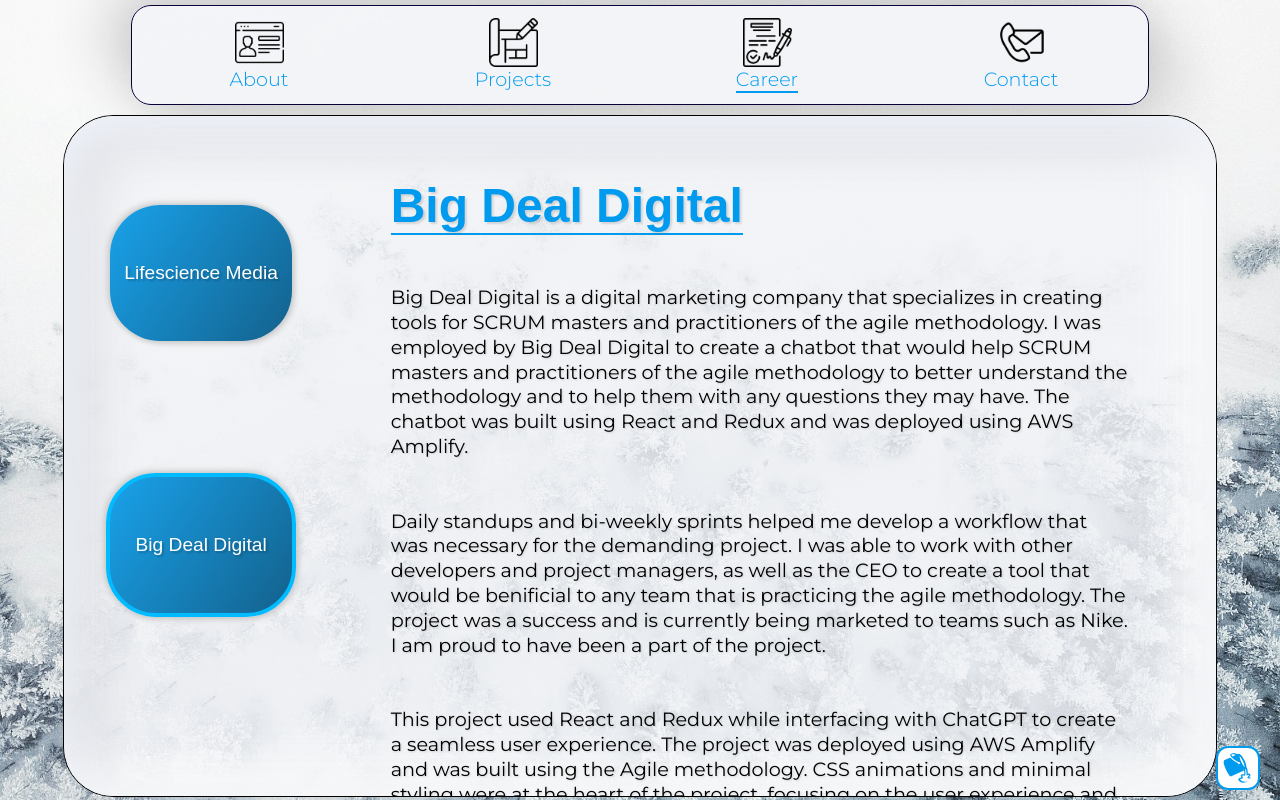
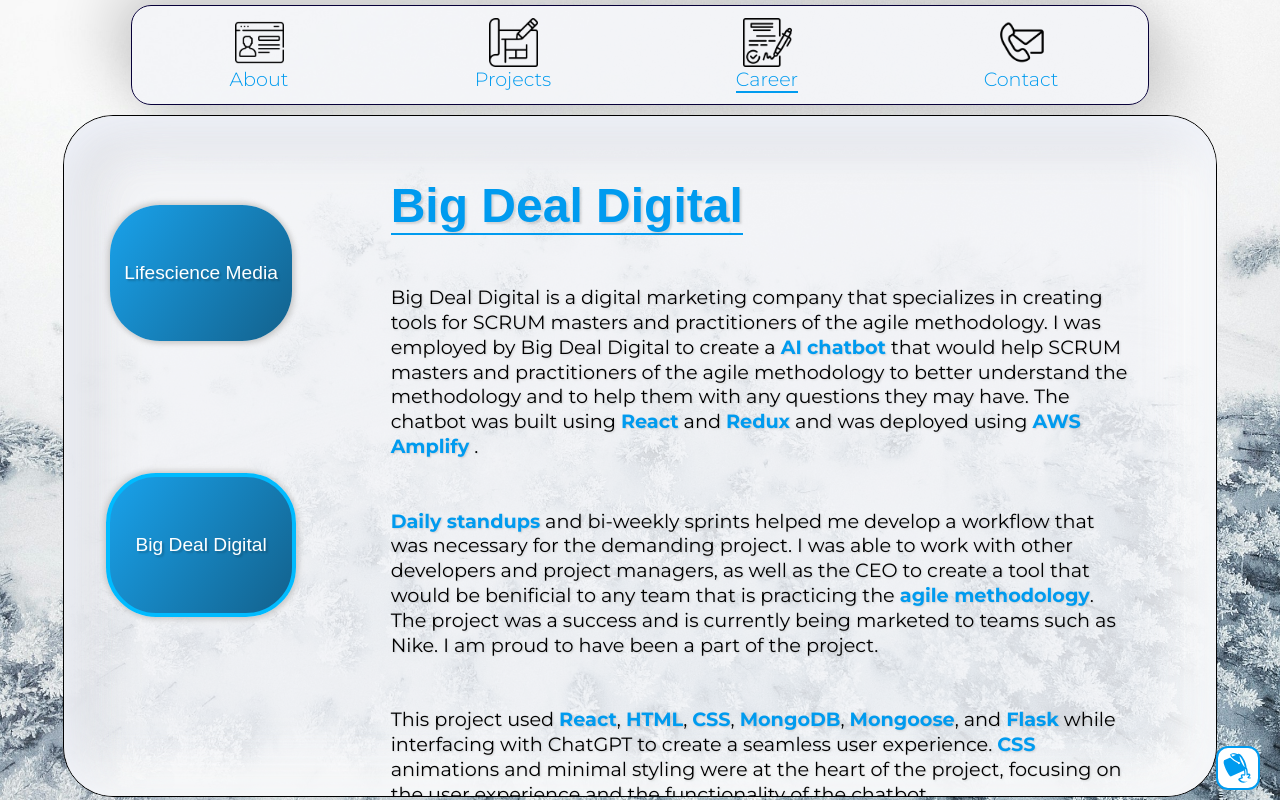
Before and after one commit to Sleightttt/Austin_Roach, a React (Create React App) app in the folder planner-app/: page /career in a window 1280 px wide. Both pictures are taken after a click on the element "Big Deal Digital". Built offline with nearby package versions, Linux system fonts and the light colour scheme.

Commit message:
added titles and projects styling

```diff
--- a/planner-app/src/components/Contract/Contract.css
+++ b/planner-app/src/components/Contract/Contract.css
@@ -60,8 +60,7 @@
   font-family: "Montserrat", sans-serif;
   margin: 3% 5%;
   font-size: 1.2rem;
-  display: flex;
-  flex-direction: column;
+
   align-items: center;
   line-height: 1.3;
 }
--- a/planner-app/src/components/Contract/index.js
+++ b/planner-app/src/components/Contract/index.js
@@ -33,27 +33,144 @@ const Contract = ({ activeTheme }) => {
     return { textStyle, boxStyle, borderLeft };
   };
 
+  const LifeScienceMedia = () => (
+    <>
+      <div className="body-title" style={{ ...textStyle }}>
+        Lifescience Media
+      </div>
+      <div className="body-p">
+        I have been employed by Lifescience Media for many contract's as of date
+        including building{" "}
+        <span style={{ color: `${textStyle.color}`, fontWeight: "bold" }}>
+          mobile applications
+        </span>{" "}
+        from the ground up using various technologies such as{" "}
+        <span style={{ color: `${textStyle.color}`, fontWeight: "bold" }}>
+          React Native
+        </span>{" "}
+        and{" "}
+        <span style={{ color: `${textStyle.color}`, fontWeight: "bold" }}>
+          Expo GO
+        </span>
+        , interactive maps used as trade shows and conventions using basic{" "}
+        <span style={{ color: `${textStyle.color}`, fontWeight: "bold" }}>
+          HTML{" "}
+        </span>
+        and{" "}
+        <span style={{ color: `${textStyle.color}`, fontWeight: "bold" }}>
+          CSS
+        </span>
+        , and interactive games using{" "}
+        <span style={{ color: `${textStyle.color}`, fontWeight: "bold" }}>
+          Unity
+        </span>
+        . Most of these projects are under NDA, aside from my most recent
+        endevour, the mobile companion application for the Teleflex Arrow EZ-IO
+        Arrow.
+      </div>
+      <div className="body-p">
+        My time with the company has allowed me to grow exponentiallly as a
+        developer.{" "}
+        <span style={{ color: `${textStyle.color}`, fontWeight: "bold" }}>
+          Cross-functional
+        </span>{" "}
+        teams have allowed me to work with other developers, designers, and
+        project managers to create a product that is not only functional, but
+        also visually appealing. I have also been able to work with clients to
+        understand their needs and create a product that meets their
+        expectations.
+      </div>
+      <div className="body-p">
+        Utilizing the{" "}
+        <span style={{ color: `${textStyle.color}`, fontWeight: "bold" }}>
+          Agile methodology
+        </span>
+        , I have been able to work in a fast-paced environment and have been
+        able to adapt to changes in project scope and requirements. This has
+        allowed me to work on multiple projects at once and has allowed me to
+        keep challenging myself to become to best dev I can.
+      </div>
+    </>
+  );
+
+  const BigDealDigital = () => (
+    <>
+      <div className="body-title" style={{ ...textStyle }}>
+        Big Deal Digital
+      </div>
+      <div className="body-p">
+        Big Deal Digital is a digital marketing company that specializes in
+        creating tools for SCRUM masters and practitioners of the agile
+        methodology. I was employed by Big Deal Digital to create a{" "}
+        <span style={{ color: `${textStyle.color}`, fontWeight: "bold" }}>
+          AI chatbot
+        </span>{" "}
+        that would help SCRUM masters and practitioners of the agile methodology
+        to better understand the methodology and to help them with any questions
+        they may have. The chatbot was built using{" "}
+        <span style={{ color: `${textStyle.color}`, fontWeight: "bold" }}>
+          React
+        </span>{" "}
+        and{" "}
+        <span style={{ color: `${textStyle.color}`, fontWeight: "bold" }}>
+          Redux
+        </span>{" "}
+        and was deployed using{" "}
+        <span style={{ color: `${textStyle.color}`, fontWeight: "bold" }}>
+          AWS Amplify
+        </span>{" "}
+        .
+      </div>
+      <div className="body-p">
+        <span style={{ color: `${textStyle.color}`, fontWeight: "bold" }}>
+          Daily standups
+        </span>{" "}
+        and bi-weekly sprints helped me develop a workflow that was necessary
+        for the demanding project. I was able to work with other developers and
+        project managers, as well as the CEO to create a tool that would be
+        benificial to any team that is practicing the{" "}
+        <span style={{ color: `${textStyle.color}`, fontWeight: "bold" }}>
+          agile methodology
+        </span>
+        . The project was a success and is currently being marketed to teams
+        such as Nike. I am proud to have been a part of the project.
+      </div>
+      <div className="body-p">
+        This project used{" "}
+        <span style={{ color: `${textStyle.color}`, fontWeight: "bold" }}>
+          React
+        </span>
+        ,{" "}
+        <span style={{ color: `${textStyle.color}`, fontWeight: "bold" }}>
+          HTML
+        </span>
+        ,{" "}
+        <span style={{ color: `${textStyle.color}`, fontWeight: "bold" }}>
+          CSS
+        </span>
+        ,{" "}
+        <span style={{ color: `${textStyle.color}`, fontWeight: "bold" }}>
+          MongoDB
+        </span>
+        ,{" "}
+        <span style={{ color: `${textStyle.color}`, fontWeight: "bold" }}>
+          Mongoose
+        </span>
+        , and{" "}
+        <span style={{ color: `${textStyle.color}`, fontWeight: "bold" }}>
+          Flask
+        </span>{" "}
+        while interfacing with ChatGPT to create a seamless user experience.{" "}
+        <span style={{ color: `${textStyle.color}`, fontWeight: "bold" }}>
+          CSS
+        </span>{" "}
+        animations and minimal styling were at the heart of the project,
+        focusing on the user experience and the functionality of the chatbot.
+      </div>
+    </>
+  );
+
   const { textStyle, boxStyle, borderLeft } = themeFixer();
-
-  const entryContent = {
-    life: {
-      title: "Lifescience Media",
-      about1: `I have been employed by Lifescience Media for many contract's as of date including building mobile applications from the ground up using various technologies such as React Native and Expo GO, interactive maps used as trade shows and conventions using basic HTML and CSS, and interactive games using Unity. Most of these projects are under NDA, aside from my most recent endevour, the mobile companion application for the Teleflex Arrow EZ-IO Arrow.`,
-      about2:
-        "My time with the company has allowed me to grow exponentiallly as a developer. Cross-functional teams have allowed me to work with other developers, designers, and project managers to create a product that is not only functional, but also visually appealing. I have also been able to work with clients to understand their needs and create a product that meets their expectations.",
-      about3:
-        "Utilizing the Agile methodology, I have been able to work in a fast-paced environment and have been able to adapt to changes in project scope and requirements. This has allowed me to work on multiple projects at once and has allowed me to keep challenging myself to become to best dev I can.",
-    },
-    big: {
-      title: "Big Deal Digital",
-      about1:
-        "Big Deal Digital is a digital marketing company that specializes in creating tools for SCRUM masters and practitioners of the agile methodology. I was employed by Big Deal Digital to create a chatbot that would help SCRUM masters and practitioners of the agile methodology to better understand the methodology and to help them with any questions they may have. The chatbot was built using React and Redux and was deployed using AWS Amplify.",
-      about2:
-        "Daily standups and bi-weekly sprints helped me develop a workflow that was necessary for the demanding project. I was able to work with other developers and project managers, as well as the CEO to create a tool that would be benificial to any team that is practicing the agile methodology. The project was a success and is currently being marketed to teams such as Nike. I am proud to have been a part of the project.",
-      about3:
-        "This project used React and Redux while interfacing with ChatGPT to create a seamless user experience. The project was deployed using AWS Amplify and was built using the Agile methodology. CSS animations and minimal styling were at the heart of the project, focusing on the user experience and the functionality of the chatbot. ",
-    },
-  };
 
   const handleClick = (entryKey) => {
     setActiveEntry(entryKey);
@@ -82,18 +199,7 @@ const Contract = ({ activeTheme }) => {
         </div>
       </div>
       <div className="contract-body fade-in">
-        <div></div>
-        <div className="body-title" style={{ ...textStyle }}>
-          {entryContent[activeEntry]?.title}
-        </div>
-        <div
-          className={`body-p`}
-          dangerouslySetInnerHTML={{
-            __html: entryContent[activeEntry]?.about1,
-          }}
-        ></div>
-        <div className={`body-p`}>{entryContent[activeEntry]?.about2}</div>
-        <div className={`body-p`}>{entryContent[activeEntry]?.about3}</div>
+        {activeEntry === "life" ? <LifeScienceMedia /> : <BigDealDigital />}
       </div>
     </div>
   );
--- a/planner-app/src/components/Projects/Projects.css
+++ b/planner-app/src/components/Projects/Projects.css
@@ -163,6 +163,7 @@
   width: 50px;
   margin-top: 3px;
 }
+
 .link {
   text-decoration: none;
   color: inherit;
@@ -171,6 +172,7 @@
   align-content: center;
   justify-content: center;
   align-items: center;
+  font-weight: bold;
 }
 
 .link:hover {
--- a/planner-app/src/components/Projects/index.js
+++ b/planner-app/src/components/Projects/index.js
@@ -276,6 +276,7 @@ const Projects = ({ activeTheme }) => {
         <div className="git-live">
           <div className="git-live-entry">
             <a
+              title="Github Link"
               href={entryContent[activeEntry].githubLink}
               target="_blank"
               rel="noreferrer"
@@ -297,6 +298,7 @@ const Projects = ({ activeTheme }) => {
               >
                 <div className="link">Live Link</div>
                 <img
+                  title="Live Link"
                   alt="live logo"
                   className="git-live-logo"
                   src={icons.live}
@@ -309,6 +311,7 @@ const Projects = ({ activeTheme }) => {
         <div className="tech-cont">
           {entryContent[activeEntry].techIcons.map((icon, index) => (
             <img
+              title={`Tech Icon ${index}`}
               key={index}
               className="tech-icon"
               src={icon}
```
Also changed, not shown: planner-app/src/components/NavBar/index.js (+4 -4 lines).
